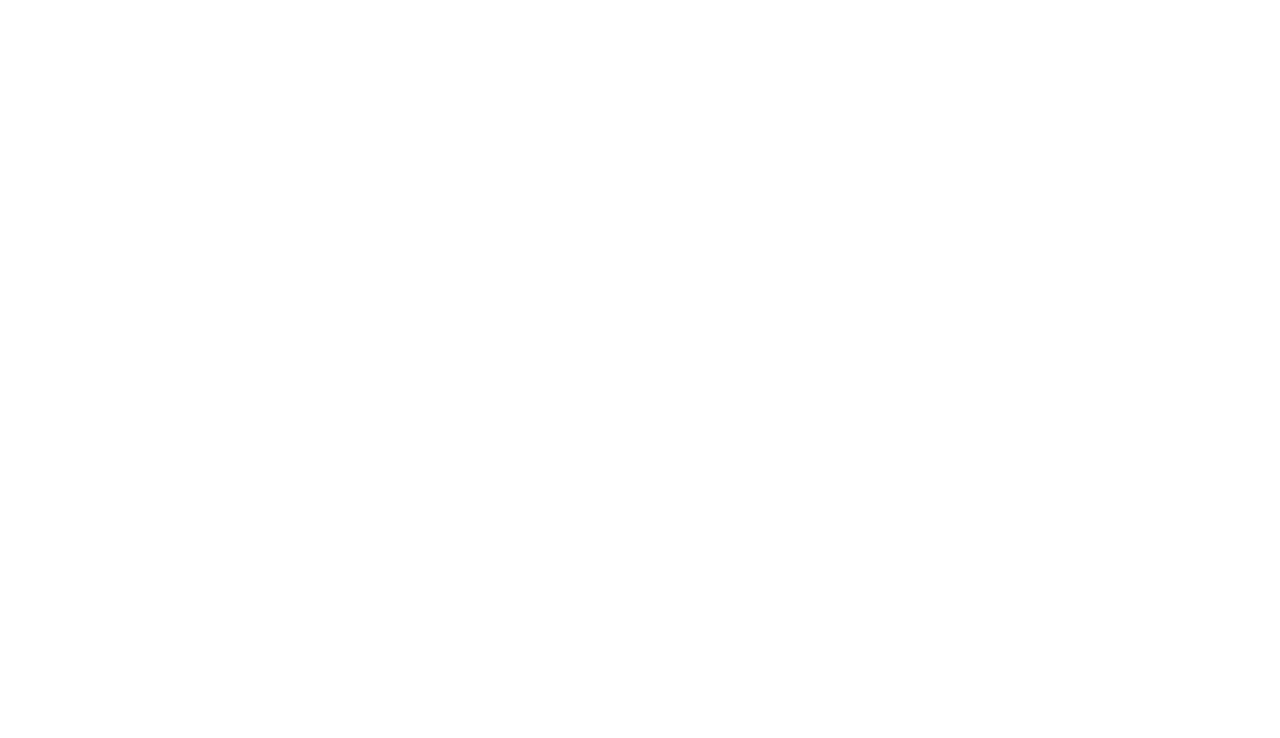
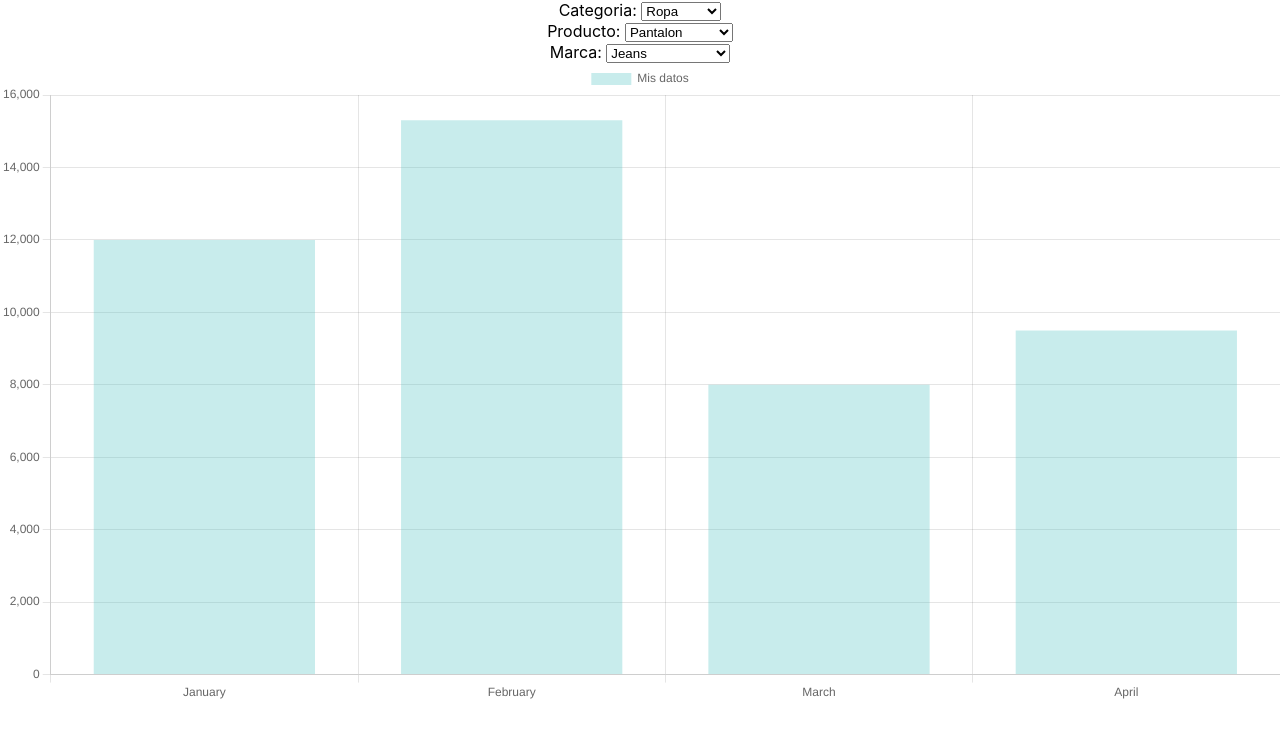
Before and after one commit to aaliagab/tarea_adriel, a React (Create React App) app: page / in a window 1280 px wide. Shown: the top 738 px of the page. Built offline with nearby package versions, Linux system fonts and the light colour scheme.

Commit message:
llenar ventas

```diff
--- a/src/App.js
+++ b/src/App.js
@@ -1,10 +1,18 @@
 import './App.css';
+import BloqueUp from './componentes/BloqueUp';
+import ComboBoxes from './componentes/ComboBox';
+import { categorias, marcas, productos } from './graficos/Colecciones.ts';
 import BarChart from './graficos/Graficos';
 
 function App() {
   return (
     <div className="App">
-      <BarChart/>
+      <BloqueUp/>
+      <ComboBoxes/>
+      <BarChart
+        categoria={categorias[0].nombre}
+        producto = {productos[0].nombre}
+        marca = {marcas[0].nombre} />
     </div>
   );
 }
--- /dev/null
+++ b/src/componentes/BloqueUp.jsx
@@ -0,0 +1,10 @@
+import "../App.css";
+function BloqueUp(){
+    return(
+        <div className="bloque-up">
+
+        </div>
+    );
+}
+
+export default BloqueUp;
--- a/src/componentes/ComboBox.jsx
+++ b/src/componentes/ComboBox.jsx
@@ -1,7 +1,36 @@
+import { categorias,productos,marcas } from "../graficos/Colecciones.ts";
+import "../css/Combos.css";
+
 function ComboBoxes(){
     return(
         <div>
+            <div className="comboCategoria">
+                <label>Categoria: </label>
+                <select>
+                    <option value={categorias[0].nombre}>{categorias[0].nombre}</option>
+                    <option value={categorias[1].nombre}>{categorias[1].nombre}</option>
+                </select>
+            </div>
+            <div className="comboProducto">
+                <label>Producto: </label>
+                <select>
+                    <option value={productos[0].nombre}>{productos[0].nombre}</option>
+                    <option value={productos[1].nombre}>{productos[1].nombre}</option>
+                    <option value={productos[2].nombre}>{productos[2].nombre}</option>
+                </select>
+            </div>
+            <div className="comboMarca">
+                <label>Marca: </label>
+                <select>
+                    <option value={marcas[0].nombre}>{marcas[0].nombre}</option>
+                    <option value={marcas[1].nombre}>{marcas[1].nombre}</option>
+                    <option value={marcas[2].nombre}>{marcas[2].nombre}</option>
+                    <option value={marcas[3].nombre}>{marcas[3].nombre}</option>
+                    <option value={marcas[4].nombre}>{marcas[4].nombre}</option>
+                    <option value={marcas[5].nombre}>{marcas[5].nombre}</option>
 
+                </select>
+            </div>
         </div>
     );
 }
--- /dev/null
+++ b/src/css/Combos.css
@@ -0,0 +1,7 @@
+.comboCategoria{
+    box-sizing: content-box;
+}
+
+.comboProducto{
+    box-sizing: content-box;
+}
--- a/src/graficos/Colecciones.ts
+++ b/src/graficos/Colecciones.ts
@@ -3,7 +3,7 @@
 import { Producto } from "../productos/Producto";
 import { Venta } from "../productos/VentaMarcas";
 
-export let categorias:Categoria[] = [
+export var categorias:Categoria[] = [
     {nombre:"Ropa",productos:[]},{nombre:"Telefonos",productos:[]}
 ];
 
@@ -18,12 +18,12 @@
 categorias[1].productos.push(productos[2]);
 
 export let marcas:Marca[] = [
-    {nombre:"Jeans",producto:productos[0]},
-    {nombre:"Tommy",producto:productos[0]},
-    {nombre:"Lacoste",producto:productos[1]},
-    {nombre:"Calvin Klain",producto:productos[1]},
-    {nombre:"Samsung Galaxy",producto:productos[2]},
-    {nombre:"Xiaomi",producto:productos[2]}
+    {nombre:"Jeans",producto:productos[0],ventas:[]},
+    {nombre:"Tommy",producto:productos[0],ventas:[]},
+    {nombre:"Lacoste",producto:productos[1],ventas:[]},
+    {nombre:"Calvin Klain",producto:productos[1],ventas:[]},
+    {nombre:"Samsung Galaxy",producto:productos[2],ventas:[]},
+    {nombre:"Xiaomi",producto:productos[2],ventas:[]}
 ];
 productos[0].marcas.push(marcas[0]);
 productos[0].marcas.push(marcas[1]);
--- a/src/graficos/Graficos.jsx
+++ b/src/graficos/Graficos.jsx
@@ -1,14 +1,81 @@
+import React, { useMemo } from "react";
+import {
+  Chart as ChartJS,
+  CategoryScale,
+  LinearScale,
+  PointElement,
+  BarElement,
+  Title,
+  Tooltip,
+  Legend,
+  Filler,
+} from "chart.js";
+import { Bar } from "react-chartjs-2";
+import { marcas } from "./Colecciones.ts";
 
-const categorias = [
-    {nombre:"Ropa"},{nombre:"Telefonos"}
-];
+ChartJS.register(
+  CategoryScale,
+  LinearScale,
+  PointElement,
+  BarElement,
+  Title,
+  Tooltip,
+  Legend,
+  Filler
+);
 
-function BarChart(){
-    return(
-        <div>
+let ventas = [];
+const labels = ["January", "February", "March", "April"];
 
-        </div>
-    );
+function llenarVentas(marca){
+    ventas = [0,0,0,0];
+    for(let i = 0; i<marcas.length; i++){
+        console.log(marcas[i].nombre);
+        if(marcas[i].nombre == marca){
+            ventas[0] = marcas[i].ventas[0].importe;
+            ventas[1] = marcas[i].ventas[1].importe;
+            ventas[2] = marcas[i].ventas[2].importe;
+            ventas[3] = marcas[i].ventas[3].importe;
+        }
+    }
 }
 
-export default BarChart;
+const options = {
+  fill: true,
+  animations: false,
+  scales: {
+    y: {
+      min: 0,
+    },
+  },
+  responsive: true,
+  plugins: {
+    legend: {
+      display: true,
+    },
+  },
+};
+
+export default function BarChart(props) {
+  const data = useMemo(function () {
+    llenarVentas(props.marca);
+    return {
+      datasets: [
+        {
+          label: "Mis datos",
+          tension: 0.3,
+          data: ventas,
+          borderColor: "rgb(75, 192, 192)",
+          backgroundColor: "rgba(75, 192, 192, 0.3)",
+        },
+      ],
+      labels,
+    };
+  }, []);
+
+  return (
+    <div className="App">
+      <Bar data={data} options={options} />
+    </div>
+  );
+}
```
Also changed, not shown: src/App.css (line endings or trailing spaces).
